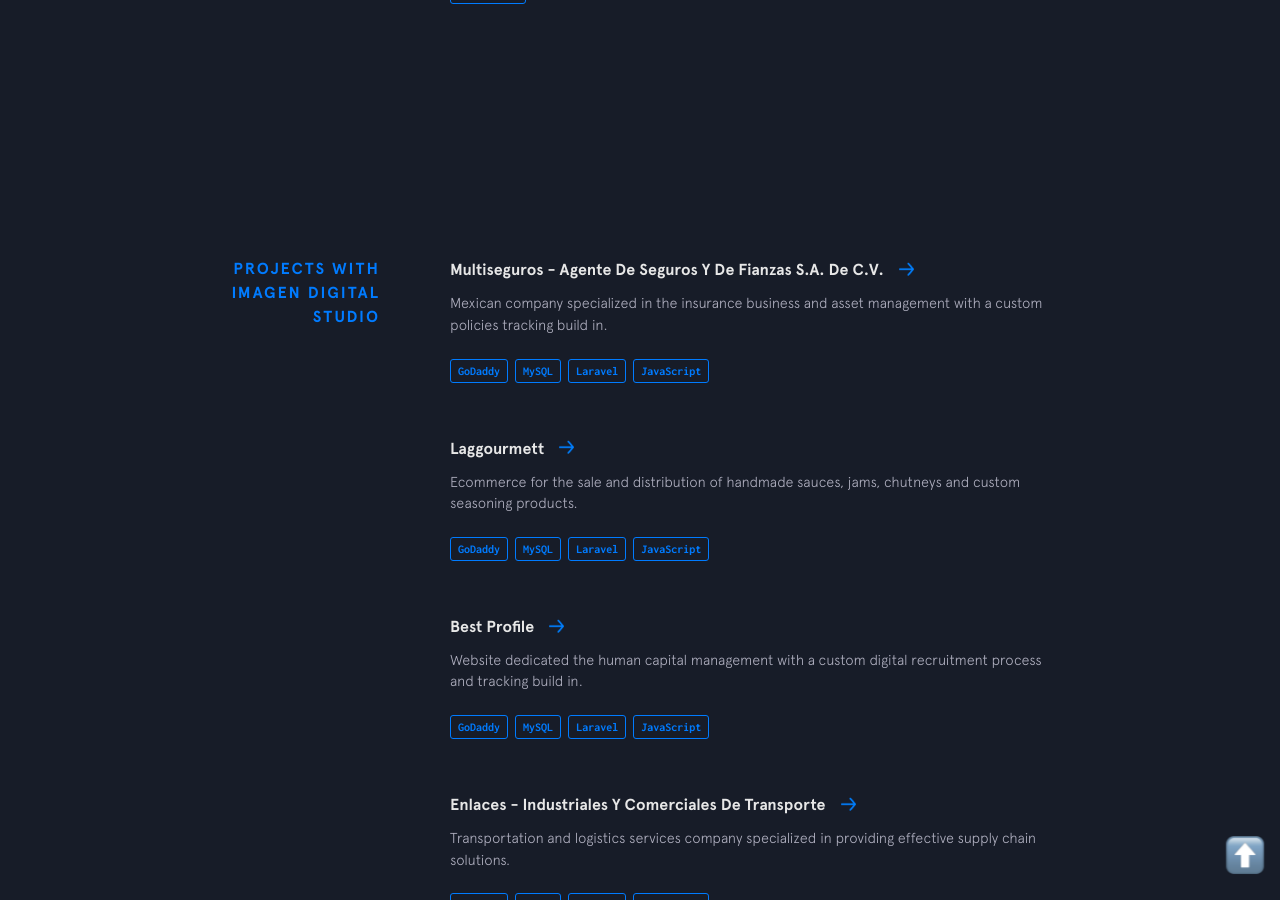
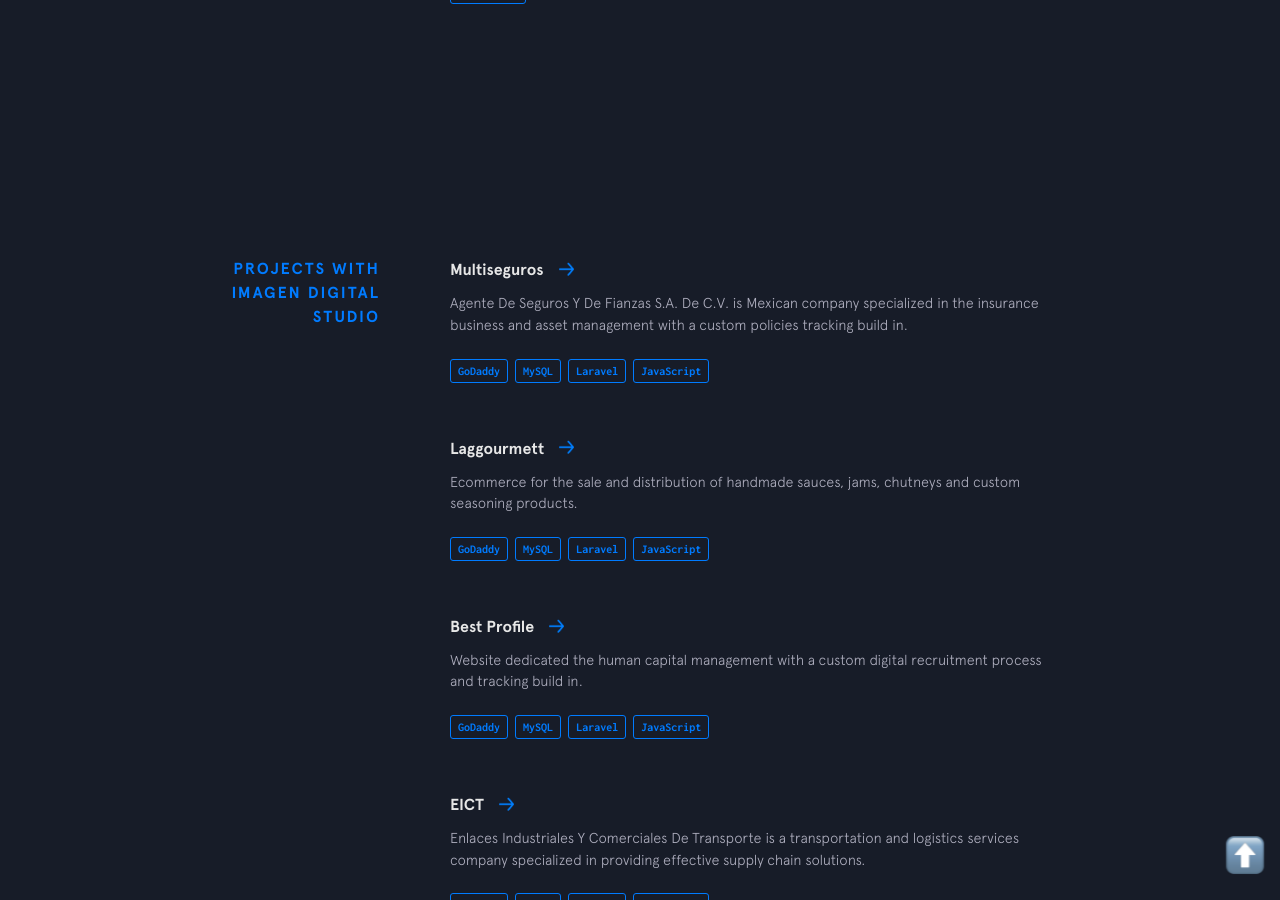
Before and after one commit to chuckrincon/chuckrincon.github.io, a Jekyll site: the page built from index.html, in a window 1280 px wide and 900 px high, scrolled down 5212 px. Built offline with Jekyll 4.4.1, drawn with Linux system fonts in a browser that asks for light colours; nearby versions of some CDN libraries; some of the changed text lies outside the part shown.

Commit message:
Updated: projects name lenght

```diff
--- a/_data/projects-ids.yml
+++ b/_data/projects-ids.yml
@@ -1,6 +1,6 @@
-- name: Multiseguros - Agente De Seguros Y De Fianzas S.A. De C.V.
+- name: Multiseguros
   url: http://www.multiseguros.mx
-  description: Mexican company specialized in the insurance business and asset management with a custom policies tracking build in.
+  description: Agente De Seguros Y De Fianzas S.A. De C.V. is Mexican company specialized in the insurance business and asset management with a custom policies tracking build in.
   used:
     - thing: GoDaddy
     - thing: MySQL
@@ -25,18 +25,18 @@
     - thing: Laravel
     - thing: JavaScript
 
-- name: Enlaces - Industriales Y Comerciales De Transporte
+- name: EICT
   url: http://eict.com.mx
-  description: Transportation and logistics services company specialized in providing effective supply chain solutions.
+  description: Enlaces Industriales Y Comerciales De Transporte is a transportation and logistics services company specialized in providing effective supply chain solutions.
   used:
     - thing: GoDaddy
     - thing: MySQL
     - thing: Laravel
     - thing: JavaScript
 
-- name: Asociación De Mujeres Empresarias Del Campo A.C.
+- name: ANMECAC
   url: https://anmecac.com
-  description: Ecommerce for the sale and distribution of products made by rural women producers representing each state in mexico.
+  description: Ecommerce for the sale and distribution of products made by rural women producers representing each state in mexico under the company Asociación De Mujeres Empresarias Del Campo A.C.
   used:
     - thing: GoDaddy
     - thing: MySQL
```
